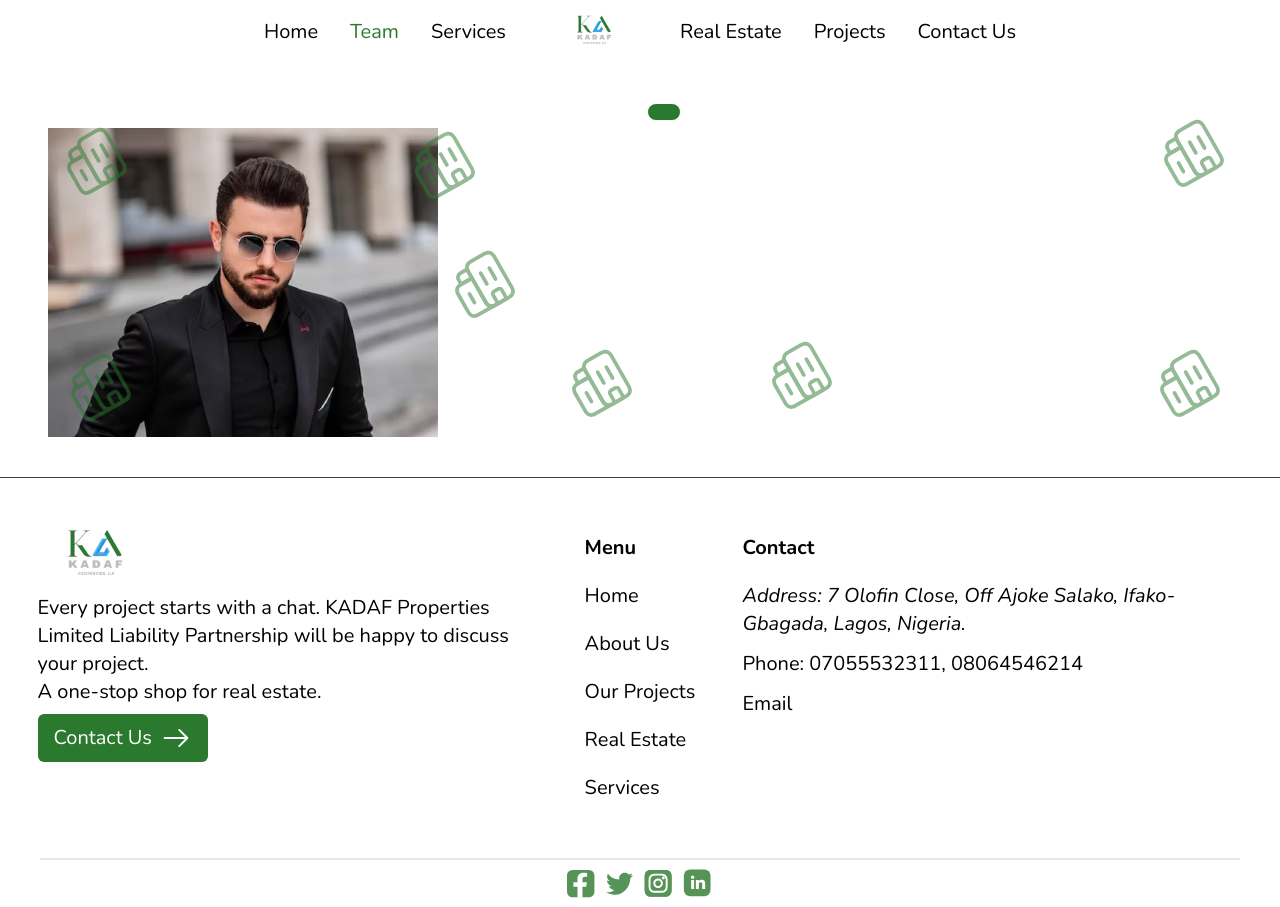
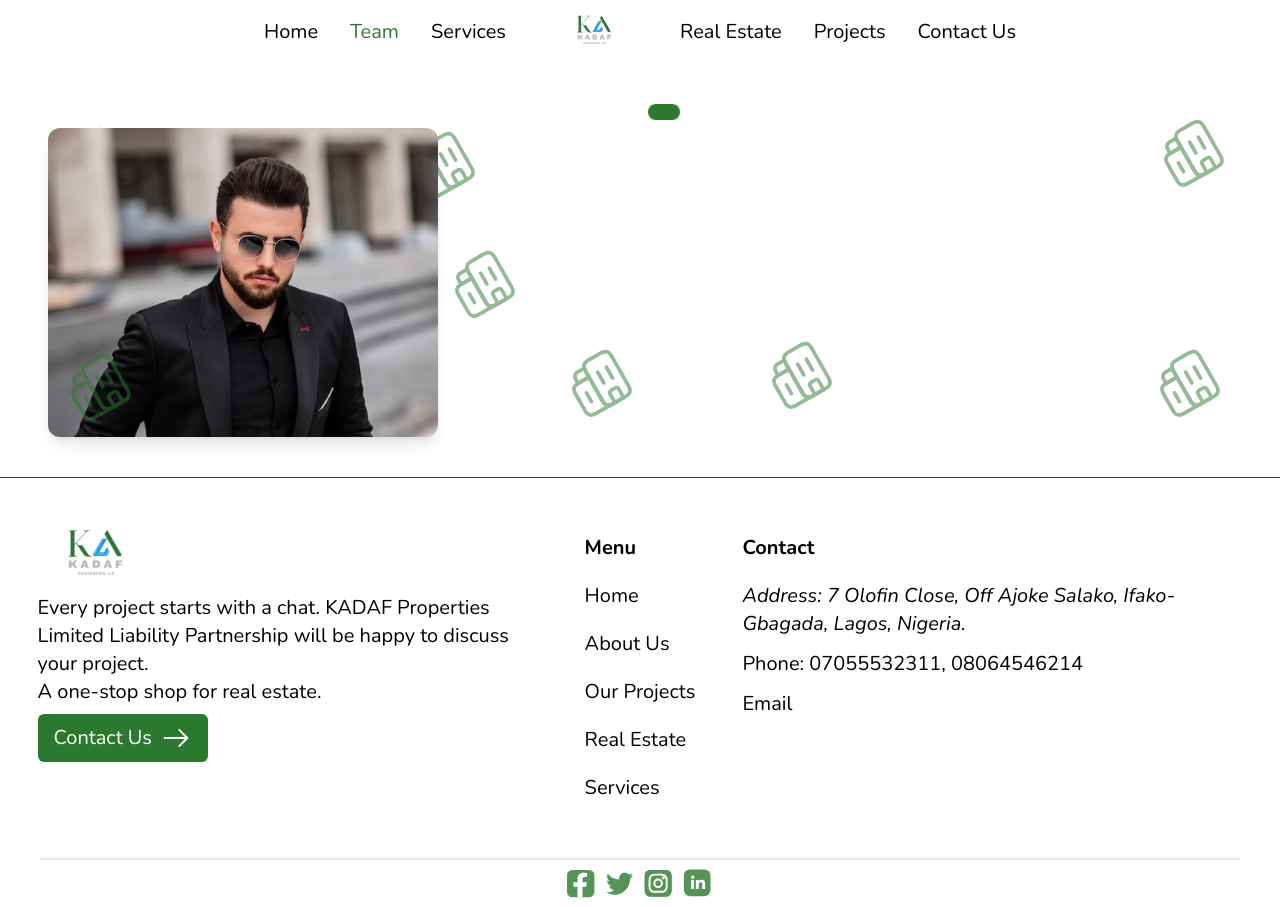
Before and after one commit to ifedolapoomoniyi/Jocacel-New, a React (Vite) app: page /team/1 in a window 1280 px wide. Built offline with nearby package versions, Linux system fonts and the light colour scheme; no server answers.

Commit message:
Design cleanup

```diff
--- a/src/pages/Catalogue.jsx
+++ b/src/pages/Catalogue.jsx
@@ -2,7 +2,7 @@ import BtnPrimary from "../components/BtnPrimary";
 import Footer from "../components/Footer";
 import Navbar from "../components/Navbar";
 import RealEstate from "../components/RealEstate";
-import House1 from "../assets/House1.png"
+import House1 from "../assets/House1.png";
 
 const Catalogue = () => {
 	return (
@@ -29,8 +29,8 @@ const Catalogue = () => {
 					Browse Our Catalogue
 				</h2>
 				<div className="text-center w-full p-3 py-3 max-w-[700px]">
-					I&apos;m trying to decide on Body text to use. But anyway,
-					reach out to us for all your construction needs
+					Check out some of the properties currently on sale in our
+					catalogue. Your family home might just be here.
 				</div>
 			</div>
 
--- a/src/pages/Contact.jsx
+++ b/src/pages/Contact.jsx
@@ -16,7 +16,7 @@ const Contact = () => {
 			<div className="flex flex-col gap-3 m-5 md:gap-5 md:m-10 md:flex-row justify-center md:justify-evenly min-h-[70vh]">
 				<div className="max-w-[600px]">
 					<h2 className="my-2 text-2xl font-bold md:text-3xl">
-						Hav*e a Question? Get in touch with us now
+						Have a Question? Get in touch with us now
 					</h2>
 					<div>
 						Quality is never an accident, it is always the result of
--- a/src/pages/Fakeye.jsx
+++ b/src/pages/Fakeye.jsx
@@ -32,7 +32,7 @@ const Fakeye = () => {
 					<img
 						src={Buildings}
 						alt=""
-						className="absolute z-0 left-3 top-4"
+						className="absolute left-3 top-4 -z-10"
 					/>
 					<img
 						src={Buildings}
@@ -67,7 +67,7 @@ const Fakeye = () => {
 					<img
 						src={Buildings}
 						alt=""
-						className="absolute top-5 left-[30%]"
+						className="absolute top-5 left-[30%] -z-10"
 					/>
 				</div>
 
@@ -76,7 +76,7 @@ const Fakeye = () => {
 						{teamData.name}
 					</div>
 					<div>
-						<img src={TeamImg} alt="" className="z-10" />
+						<img src={TeamImg} alt="" className="z-10 rounded-xl shadow-lg" />
 					</div>
 				</div>
 
--- a/src/pages/Home.jsx
+++ b/src/pages/Home.jsx
@@ -26,10 +26,10 @@ const Home = () => {
 
 			{/* Hero Section */}
 			<div className="flex flex-col items-center justify-center w-full h-screen p-4 text-white landing-hero">
-				<h1 className="text-3xl">
+				<h1 className="text-3xl text-center">
 					Top Designers and Developers of Buildings in Nigeria
 				</h1>
-				<p>Get your dream house built by the best in the industry</p>
+				<p className="text-center">Get your dream house built by the best in the industry</p>
 				<button className="flex flex-row items-center gap-2 p-2 px-4 my-2 text-white transition-all rounded-md bg-primary hover:opacity-80">
 					Contact Us <img src={Go} alt="" className="inline w-8" />
 				</button>
@@ -70,7 +70,7 @@ const Home = () => {
 					<div className="self-end w-6/12 h-1 md:w-1 md:h-auto bg-primary md:self-auto"></div>
 
 					<div className="flex-1 max-w-[700px] flex flex-col items-center justify-center">
-						<h2 className="text-3xl font-bold">
+						<h2 className="text-3xl font-bold py-3">
 							General Construction Services, Water and Wastewater
 							Systems, and General Electrical Installations
 						</h2>
--- a/src/pages/Property.jsx
+++ b/src/pages/Property.jsx
@@ -18,7 +18,7 @@ const Property = () => {
 				<div className="max-w-[700px]">
 					<ImgSlider />
 				</div>
-				<div className="flex flex-col gap-4 justify-evenly">
+				<div className="flex flex-col gap-4 justify-evenly lg:max-h-[450px]">
 					<h3 className="font-semibold">
 						Exquisitely Finished & Spacious 5 Bedroom Semidetached
 						Duplex...
```
